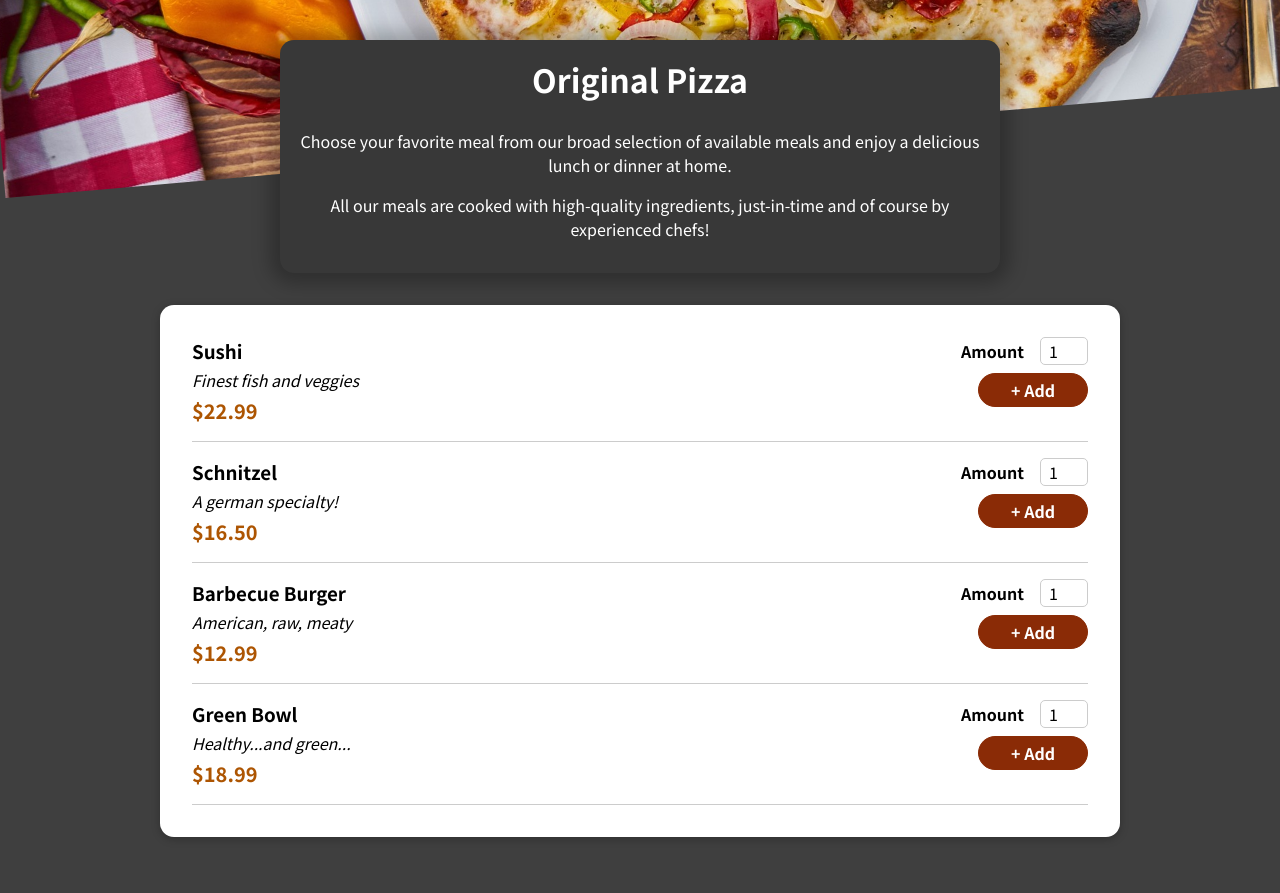
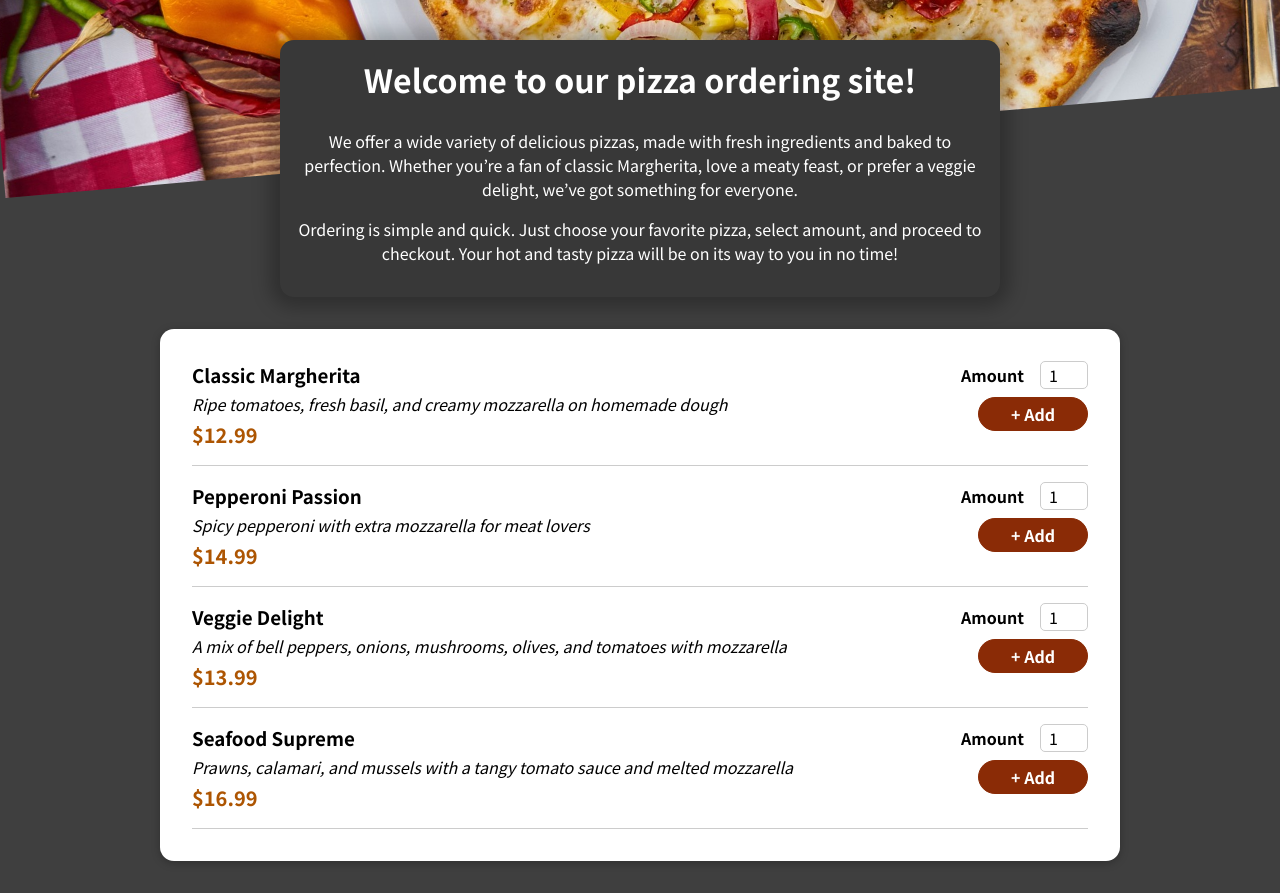
Before and after one commit to t-kowalewski/react-pizza, a React (Vite) app: page / in a window 1280 px wide. Shown: the part 360-1253 px from the top of the page. Before the commit the page ends 1229 px from the top, so only its background shows below. Built offline with nearby package versions, Linux system fonts and the light colour scheme.

Commit message:
upd menu content and summary

```diff
--- a/index.html
+++ b/index.html
@@ -5,7 +5,7 @@
   <meta charset="UTF-8" />
   <link rel="icon" type="image/svg+xml" href="#" />
   <meta name="viewport" content="width=device-width, initial-scale=1.0" />
-  <title>Food Order App</title>
+  <title>React Pizza 🍕</title>
 </head>
 
 <body>
--- a/src/components/Layout/Header/Header.jsx
+++ b/src/components/Layout/Header/Header.jsx
@@ -5,7 +5,7 @@ import classes from './Header.module.css';
 const Header = () => {
   return (
     <header className={classes.header}>
-      <h2>React Pizza</h2>
+      <h2>React Pizza 🍕</h2>
       <HeaderCartButton />
     </header>
   );
--- a/src/components/Meals/MealsSummary/MealsSummary.jsx
+++ b/src/components/Meals/MealsSummary/MealsSummary.jsx
@@ -3,15 +3,18 @@ import classes from './MealsSummary.module.css';
 const MealsSummary = () => {
   return (
     <section className={classes.summary}>
-      <h2>Original Pizza</h2>
+      <h2>Welcome to our pizza ordering site!</h2>
 
       <p>
-        Choose your favorite meal from our broad selection of available meals
-        and enjoy a delicious lunch or dinner at home.
+        We offer a wide variety of delicious pizzas, made with fresh ingredients
+        and baked to perfection. Whether you’re a fan of classic Margherita,
+        love a meaty feast, or prefer a veggie delight, we’ve got something for
+        everyone.
       </p>
       <p>
-        All our meals are cooked with high-quality ingredients, just-in-time and
-        of course by experienced chefs!
+        Ordering is simple and quick. Just choose your favorite pizza, select
+        amount, and proceed to checkout. Your hot and tasty pizza will be on its
+        way to you in no time!
       </p>
     </section>
   );
--- a/src/components/Meals/dummy-meals.js
+++ b/src/components/Meals/dummy-meals.js
@@ -1,26 +1,29 @@
 export default [
   {
-    id: 'm1',
-    name: 'Sushi',
-    description: 'Finest fish and veggies',
-    price: 22.99,
-  },
-  {
-    id: 'm2',
-    name: 'Schnitzel',
-    description: 'A german specialty!',
-    price: 16.5,
-  },
-  {
-    id: 'm3',
-    name: 'Barbecue Burger',
-    description: 'American, raw, meaty',
+    id: 'p1',
+    name: 'Classic Margherita',
+    description:
+      'Ripe tomatoes, fresh basil, and creamy mozzarella on homemade dough',
     price: 12.99,
   },
   {
-    id: 'm4',
-    name: 'Green Bowl',
-    description: 'Healthy...and green...',
-    price: 18.99,
+    id: 'p2',
+    name: 'Pepperoni Passion',
+    description: 'Spicy pepperoni with extra mozzarella for meat lovers',
+    price: 14.99,
+  },
+  {
+    id: 'p3',
+    name: 'Veggie Delight',
+    description:
+      'A mix of bell peppers, onions, mushrooms, olives, and tomatoes with mozzarella',
+    price: 13.99,
+  },
+  {
+    id: 'p4',
+    name: 'Seafood Supreme',
+    description:
+      'Prawns, calamari, and mussels with a tangy tomato sauce and melted mozzarella',
+    price: 16.99,
   },
 ];
```
